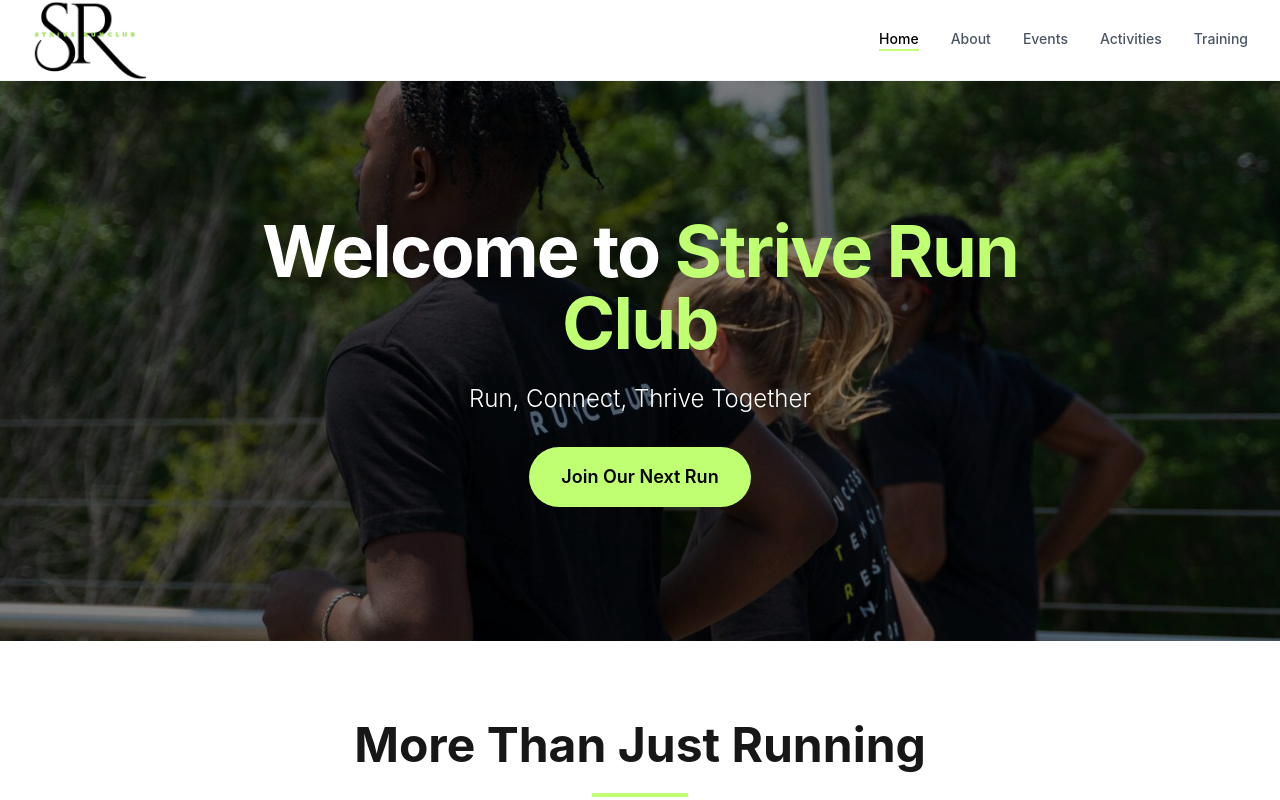
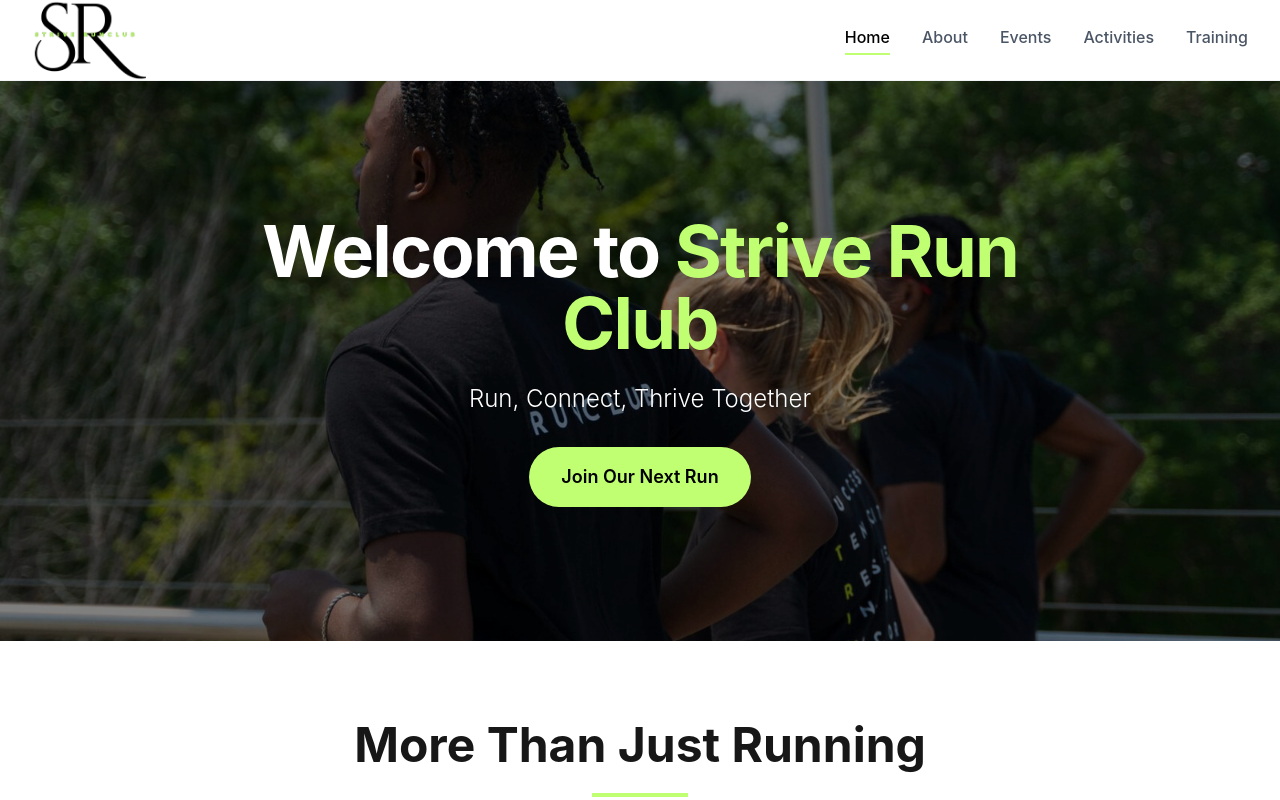
Before and after one commit to paulsztwiertnia/strive-run-club, a Next.js app in the folder strive-website/: page / in a window 1280 px wide. Shown: the top 800 px of the page. Built offline with nearby package versions, Linux system fonts and the light colour scheme.

Commit message:
Minor UX improvements

```diff
--- a/strive-website/package.json
+++ b/strive-website/package.json
@@ -4,7 +4,7 @@
   "private": true,
   "scripts": {
     "dev": "next dev --turbopack",
-    "build": "next build --turbopack",
+    "build": "next build",
     "start": "next start",
     "lint": "eslint"
   },
--- a/strive-website/src/app/page.tsx
+++ b/strive-website/src/app/page.tsx
@@ -7,13 +7,13 @@
       {/* Hero Section */}
       <section className="relative h-[70vh] min-h-[500px] flex items-center justify-center">
         <div className="absolute inset-0 z-0">
-          <Image
+        <Image
             src="/STR-1-scaled.jpg"
             alt="Strive Run Club in action"
             fill
             className="object-cover brightness-50"
-            priority
-          />
+          priority
+        />
         </div>
         <div className="relative z-10 text-center text-white px-4 max-w-4xl mx-auto">
           <h1 className="text-5xl md:text-7xl font-bold mb-6 tracking-tight">
--- a/strive-website/src/components/Navigation.tsx
+++ b/strive-website/src/components/Navigation.tsx
@@ -35,13 +35,13 @@
           {/* Desktop Navigation */}
           <div className="hidden md:flex space-x-8">
             {navLinks.map((link) => (
-              <Link
+                <Link
                 key={link.href}
                 href={link.href}
-                className={`text-sm font-medium transition-colors hover:text-[#C1FF72] ${
+                className={`text-md font-medium transition-all hover:text-black hover:border-b-2 hover:border-[#C1FF72] pb-1 ${
                   pathname === link.href
                     ? 'text-black border-b-2 border-[#C1FF72]'
-                    : 'text-gray-600'
+                    : 'text-gray-600 border-b-2 border-transparent'
                 }`}
               >
                 {link.label}
```
